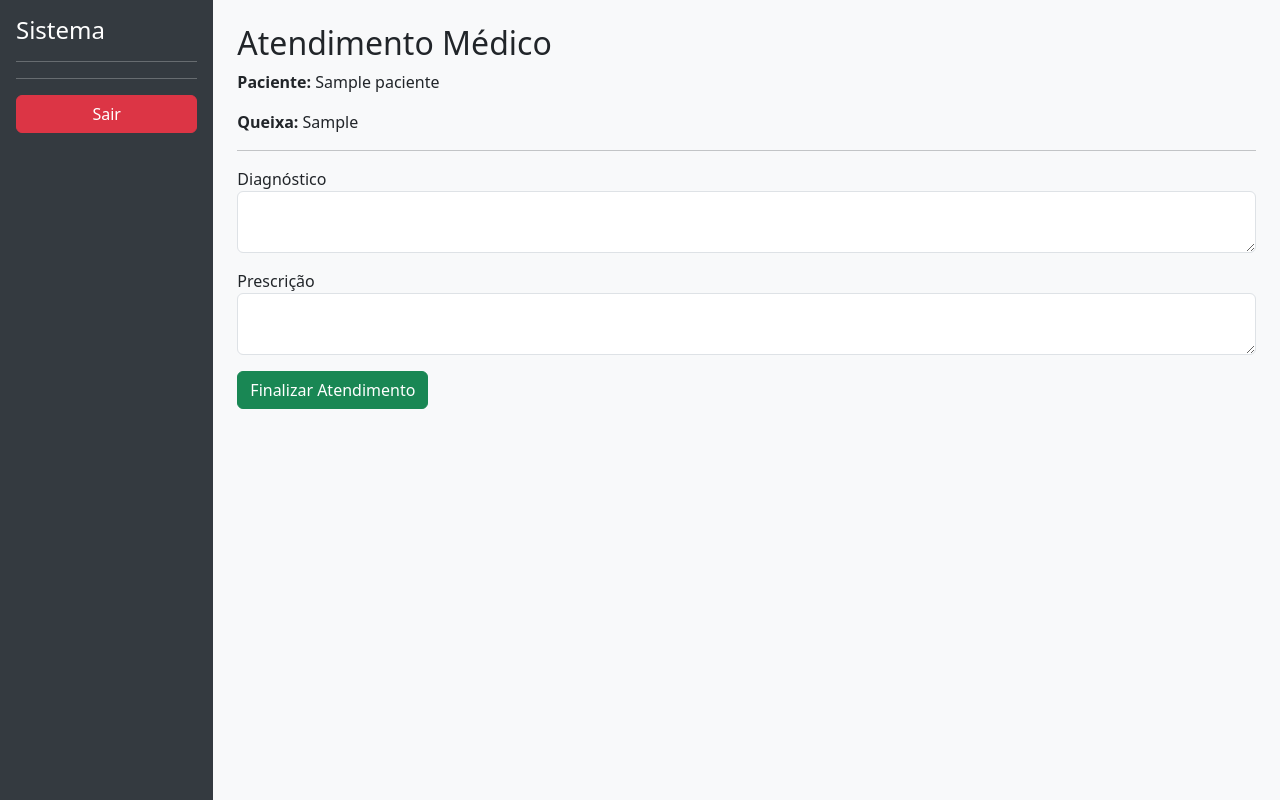
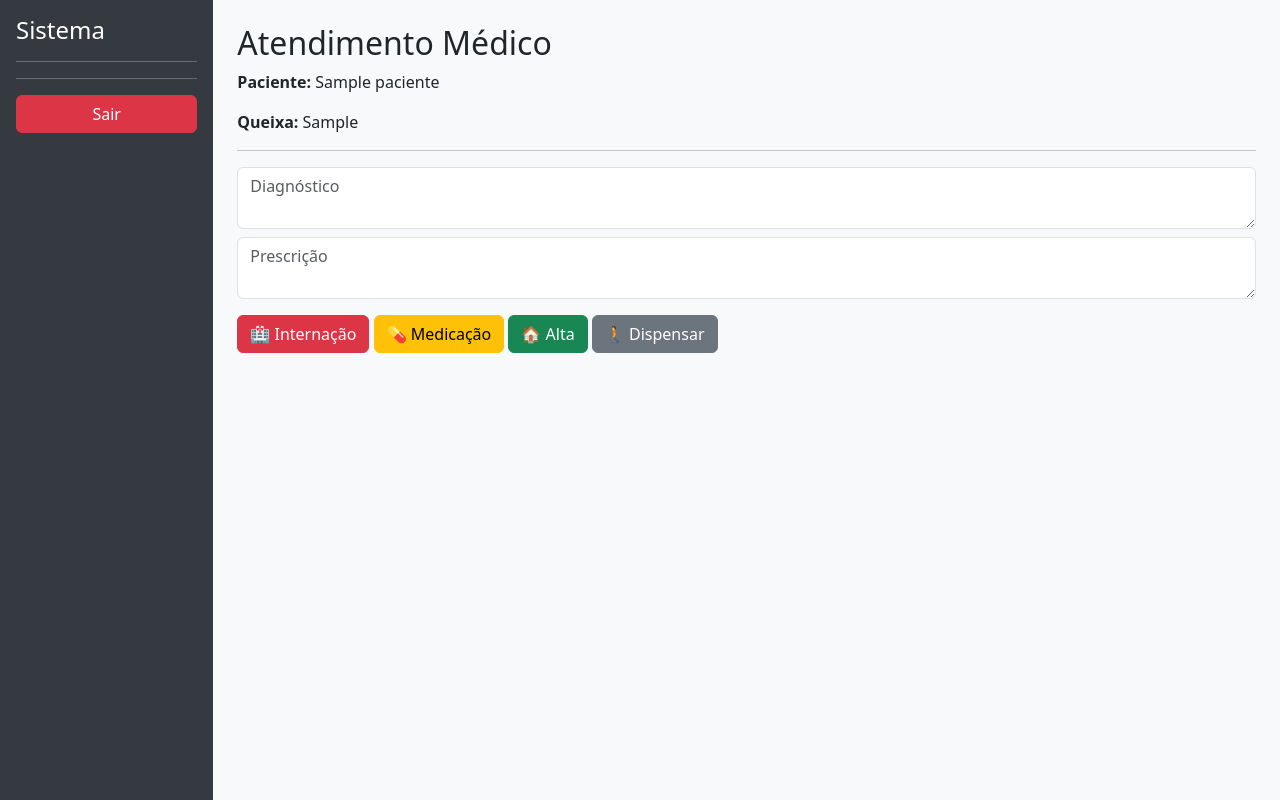
Before and after one commit to rfalves-wq/sistema, a Django app: page /medico/atendimento/1/ in a window 1280 px wide. Run offline with Django 5.2, Linux system fonts and the light colour scheme; tables that the repository leaves empty hold one stand-in row (values such as "Sample post").

Commit message:
parte medica

```diff
--- a/medico/templates/medico/atendimento.html
+++ b/medico/templates/medico/atendimento.html
@@ -12,17 +12,23 @@
 <form method="POST">
     {% csrf_token %}
 
-    <div class="mb-3">
-        <label>Diagnóstico</label>
-        <textarea name="diagnostico" class="form-control"></textarea>
-    </div>
+    <textarea name="diagnostico" class="form-control mb-2" placeholder="Diagnóstico"></textarea>
+    <textarea name="prescricao" class="form-control mb-3" placeholder="Prescrição"></textarea>
 
-    <div class="mb-3">
-        <label>Prescrição</label>
-        <textarea name="prescricao" class="form-control"></textarea>
-    </div>
+    <button name="acao" value="internacao" class="btn btn-danger">
+        🏥 Internação
+    </button>
 
-    <button class="btn btn-success">Finalizar Atendimento</button>
+    <button name="acao" value="medicacao" class="btn btn-warning">
+        💊 Medicação
+    </button>
+
+    <button name="acao" value="alta" class="btn btn-success">
+        🏠 Alta
+    </button>
+    <button name="acao" value="dispensar" class="btn btn-secondary">
+    🚶 Dispensar
+</button>
 </form>
 
 {% endblock %}
--- a/medico/views.py
+++ b/medico/views.py
@@ -1,13 +1,10 @@
-from django.shortcuts import render
-
-# Create your views here.
 from django.shortcuts import render, get_object_or_404, redirect
 from triagem.models import Triagem
 from .models import AtendimentoMedico
 
-# FILA DO MÉDICO
+# FILA DO MÉDICO (NÃO SOME PACIENTE)
 def fila_medico(request):
-    triagens = Triagem.objects.filter(status='espera').order_by('-prioridade', '-data_triagem')
+    triagens = Triagem.objects.exclude(status='alta').order_by('-data_triagem')
 
     return render(request, 'medico/fila.html', {
         'triagens': triagens
@@ -18,11 +15,9 @@ def fila_medico(request):
 def iniciar_atendimento(request, triagem_id):
     triagem = get_object_or_404(Triagem, id=triagem_id)
 
-    # muda status da triagem
     triagem.status = 'atendimento'
     triagem.save()
 
-    # cria atendimento médico
     atendimento, created = AtendimentoMedico.objects.get_or_create(
         triagem=triagem
     )
@@ -30,18 +25,30 @@ def iniciar_atendimento(request, triagem_id):
     return redirect('atendimento_detalhe', atendimento.id)
 
 
-# DETALHE DO ATENDIMENTO
+# ATENDIMENTO MÉDICO (DECISÃO FINAL)
 def atendimento_detalhe(request, atendimento_id):
     atendimento = get_object_or_404(AtendimentoMedico, id=atendimento_id)
 
     if request.method == 'POST':
-        atendimento.diagnostico = request.POST['diagnostico']
-        atendimento.prescricao = request.POST['prescricao']
+        acao = request.POST['acao']
+
+        if acao == 'internacao':
+            atendimento.triagem.status = 'internacao'
+
+        elif acao == 'medicacao':
+            atendimento.triagem.status = 'medicacao'
+
+        elif acao == 'alta':
+            atendimento.triagem.status = 'alta'
+        elif acao == 'dispensar':
+            atendimento.triagem.status = 'dispensado'
+
+        atendimento.triagem.save()
+
+        atendimento.diagnostico = request.POST.get('diagnostico', '')
+        atendimento.prescricao = request.POST.get('prescricao', '')
         atendimento.status = 'finalizado'
         atendimento.save()
-
-        atendimento.triagem.status = 'finalizado'
-        atendimento.triagem.save()
 
         return redirect('fila_medico')
 
--- a/triagem/models.py
+++ b/triagem/models.py
@@ -28,14 +28,17 @@ class Triagem(models.Model):
 
     # 🔥 ESSENCIAL PARA FILA
     status = models.CharField(
-        max_length=20,
-        choices=[
-            ('espera', 'Em espera'),
-            ('atendimento', 'Em atendimento'),
-            ('finalizado', 'Finalizado'),
-        ],
-        default='espera'
-    )
+    max_length=20,
+    choices=[
+        ('espera', 'Em espera'),
+        ('atendimento', 'Em atendimento'),
+        ('internacao', 'Internação'),
+        ('medicacao', 'Medicação'),
+        ('alta', 'Alta'),
+         ('dispensado', 'Dispensado'),
+    ],
+    default='espera'
+)
 
     data_triagem = models.DateTimeField(auto_now_add=True)
 
--- a/usuario/templates/usuario/base.html
+++ b/usuario/templates/usuario/base.html
@@ -58,9 +58,10 @@
                 <a href="{% url 'agendar' %}">Agendamento</a>
                 {% endif %}
 
-                {% if request.user.tipo_usuario == 'medico' %}
-                <a href="{% url 'dashboard_medico' %}">Dashboard</a>
-                {% endif %}
+              {% if request.user.tipo_usuario == 'medico' %}
+    <a href="{% url 'dashboard_medico' %}">Dashboard</a>
+    <a href="{% url 'fila_medico' %}">Fila de Pacientes</a>
+{% endif %}
 
                 {% if request.user.tipo_usuario == 'enfermeiro' %}
                 <a href="{% url 'dashboard_enfermeiro' %}">Dashboard</a>
```
Also changed, not shown: usuario/templates/usuario/dashboard_recepcionista.html (+0 -19 lines), triagem/migrations/0003_alter_triagem_status.py (added), triagem/migrations/0004_alter_triagem_status.py (added).
